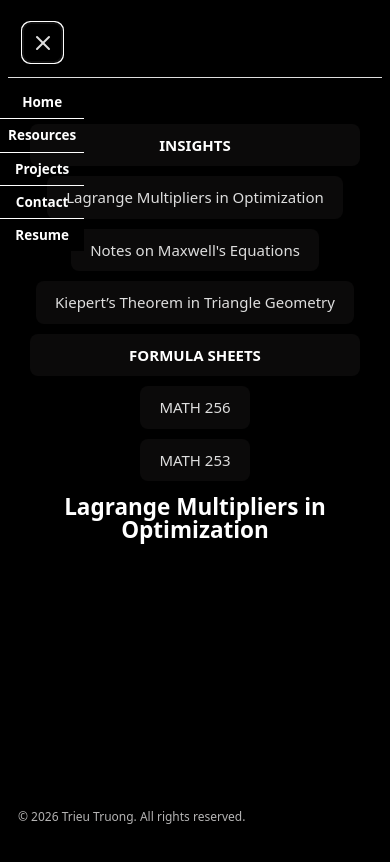
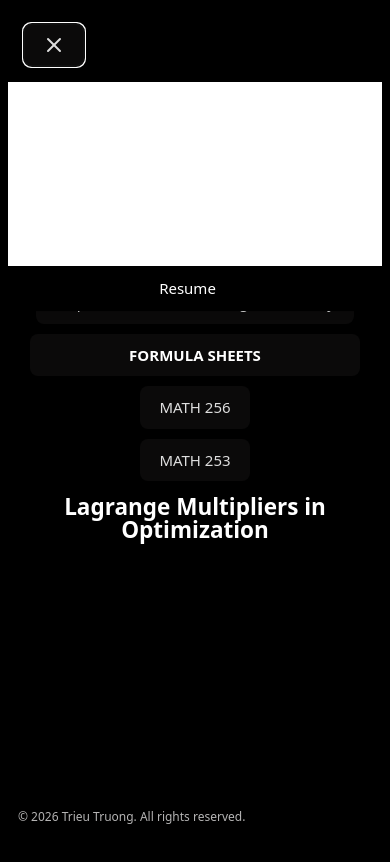
Before and after one commit to ttrieu2025/personal-website, a React (Vite) app: page /resources in a window 390 px wide. Both pictures are taken after a click on the button "Toggle menu". Shown: the top 862 px of the page. Built offline with nearby package versions, Linux system fonts and the light colour scheme.

Commit message:
fix: Fix freshing errors

```diff
--- a/src/App.jsx
+++ b/src/App.jsx
@@ -1,5 +1,5 @@
 import './App.css'
-import { Routes, Route, Link, HashRouter } from 'react-router-dom'
+import { Routes, Route, Link } from 'react-router-dom'
 import { useState } from 'react'
 import { Menu, X } from 'lucide-react'
 
@@ -11,77 +11,61 @@ import Contact from './Pages/Contact'
 function App() {
   const [isMenuOpen, setIsMenuOpen] = useState(false)
 
-  const toggleMenu = () => {
-    console.log('Toggle clicked, current state:', isMenuOpen)
-    setIsMenuOpen(!isMenuOpen)
-  }
-
-  const closeMenu = () => {
-    console.log('Close menu called')
-    setIsMenuOpen(false)
-  }
-
-  console.log('Current menu state:', isMenuOpen)
+  const toggleMenu = () => setIsMenuOpen(prev => !prev)
+  const closeMenu = () => setIsMenuOpen(false)
 
   return (
     <>
-<header className="header z-10 shadow-md bg-white gap ">
-  <div className="container mx-auto flex justify-between items-center p-4 border-b">
+      {/* HEADER */}
+      <header className="header z-10 shadow-md bg-white">
+        <div className="container mx-auto flex justify-between items-center p-4 border-b relative">
 
-    {/* Hamburger button: visible only on mobile */}
+          {/* Hamburger (Mobile only) */}
           <button
-      className="hamburger md:hidden p-2 border rounded"
+            className="md:hidden p-2 border rounded"
             onClick={toggleMenu}
             aria-label="Toggle menu"
           >
             {isMenuOpen ? <X size={24} /> : <Menu size={24} />}
           </button>
 
-    {/* Desktop: Left-side navigation links */}
-    <nav className="hidden md:flex md:space-x-4">
-      <Link to="/" className="px-4 py-2 ">
-        Home
-      </Link>
-      <Link to="/resources" className="px-4 py-2 ">
-        Resources
-      </Link>
-      <Link to="/projects" className="px-4 py-2 ">
-        Projects
-      </Link>
-      <Link to="/contact" className="px-4 py-2 ">
-        Contact
-      </Link>
+          {/* Desktop Navigation */}
+          <nav className="hidden md:flex space-x-4">
+            <Link to="/" className="px-4 py-2">Home</Link>
+            <Link to="/resources" className="px-4 py-2">Resources</Link>
+            <Link to="/projects" className="px-4 py-2">Projects</Link>
+            <Link to="/contact" className="px-4 py-2">Contact</Link>
           </nav>
 
-    {/* Desktop: Right-side resume button */}
+          {/* Desktop Resume Button */}
           <div className="hidden md:block">
             <a
               href="https://drive.google.com/file/d/1wW6WuvkttrJS7zTCpU7Q4jkoKqghzdFD/view?usp=sharing"
               target="_blank"
               rel="noopener noreferrer"
-        className="px-6 py-2 text-white rounded"
+              className="px-6 py-2 bg-black text-white rounded"
             >
               Resume
             </a>
           </div>
 
-    {/* Mobile: Dropdown menu */}
+          {/* Mobile Dropdown */}
           <nav
-      className={`nav-bar md:hidden absolute top-full left-0 w-full  transition-all duration-300 overflow-hidden
+            className={`md:hidden absolute top-full left-0 w-full bg-white shadow-md transition-all duration-300 overflow-hidden
               ${isMenuOpen ? 'max-h-96 opacity-100' : 'max-h-0 opacity-0'}
             `}
           >
             <div className="flex flex-col">
-        <Link to="/" onClick={closeMenu} className="px-4 py-3  border-b">
+              <Link to="/" onClick={closeMenu} className="px-4 py-3 border-b">
                 Home
               </Link>
-        <Link to="/Resources" onClick={closeMenu} className="px-4 py-3 border-b">
+              <Link to="/resources" onClick={closeMenu} className="px-4 py-3 border-b">
                 Resources
               </Link>
-        <Link to="/Projects" onClick={closeMenu} className="px-4 py-3 border-b">
+              <Link to="/projects" onClick={closeMenu} className="px-4 py-3 border-b">
                 Projects
               </Link>
-        <Link to="/Contact" onClick={closeMenu} className="px-4 py-3  border-b">
+              <Link to="/contact" onClick={closeMenu} className="px-4 py-3 border-b">
                 Contact
               </Link>
               <a
@@ -95,16 +79,20 @@ function App() {
               </a>
             </div>
           </nav>
+
         </div>
       </header>
+
+      {/* ROUTES */}
       <Routes>
         <Route path="/" element={<Home />} />
-        <Route path="/resources" element={<Resources/>}/>
-        <Route path="/projects" element={<Projects/>}/>
-        <Route path="/contact" element={<Contact/>}/>
+        <Route path="/resources" element={<Resources />} />
+        <Route path="/projects" element={<Projects />} />
+        <Route path="/contact" element={<Contact />} />
       </Routes>
 
-      <footer className="footer">
+      {/* FOOTER */}
+      <footer className="footer text-center py-4">
         <small>© 2026 Trieu Truong. All rights reserved.</small>
       </footer>
     </>
--- a/src/Pages/Resources.jsx
+++ b/src/Pages/Resources.jsx
@@ -5,19 +5,16 @@ const Insightitems = [
     id: 1,
     title: "Lagrange Multipliers in Optimization",
     pdf: "./Lagrange.pdf",
-    // comment: "When dealing with problems such as proving inequalities or finding maxima and minima, a constraint is often provided. Lagrange multipliers method is introduced as a powerful tool to solve such problems.",
   },
   {
     id: 2,
     title: "Notes on Maxwell's Equations",
     pdf: "./Maxwell.pdf",
-    // comment: "Maxwell's equations are elegant not only because of their mathematical formulation but also because of their physical insights and applications in engineering disciplines.",
   },
     {
     id: 3,
     title: "Kiepert’s Theorem in Triangle Geometry",
     pdf: "./Kiepert.pdf",
-    // comment: "Kiepert's theorem is a beautiful result in triangle geometry that relates to the construction of equilateral triangles on the sides of a triangle.",
   },
 ];
 
@@ -60,7 +57,6 @@ function Resources() {
 
       <div className="blog-viewer">
         <h2 class="font-bold">{current.title}</h2><br/>
-        {/* {current.comment && <p>{current.comment}</p>} */}
         <iframe
           src={current.pdf}
           className="w-full h-full border-0"
```
Lines whose indentation alone changed are shown as unchanged.
